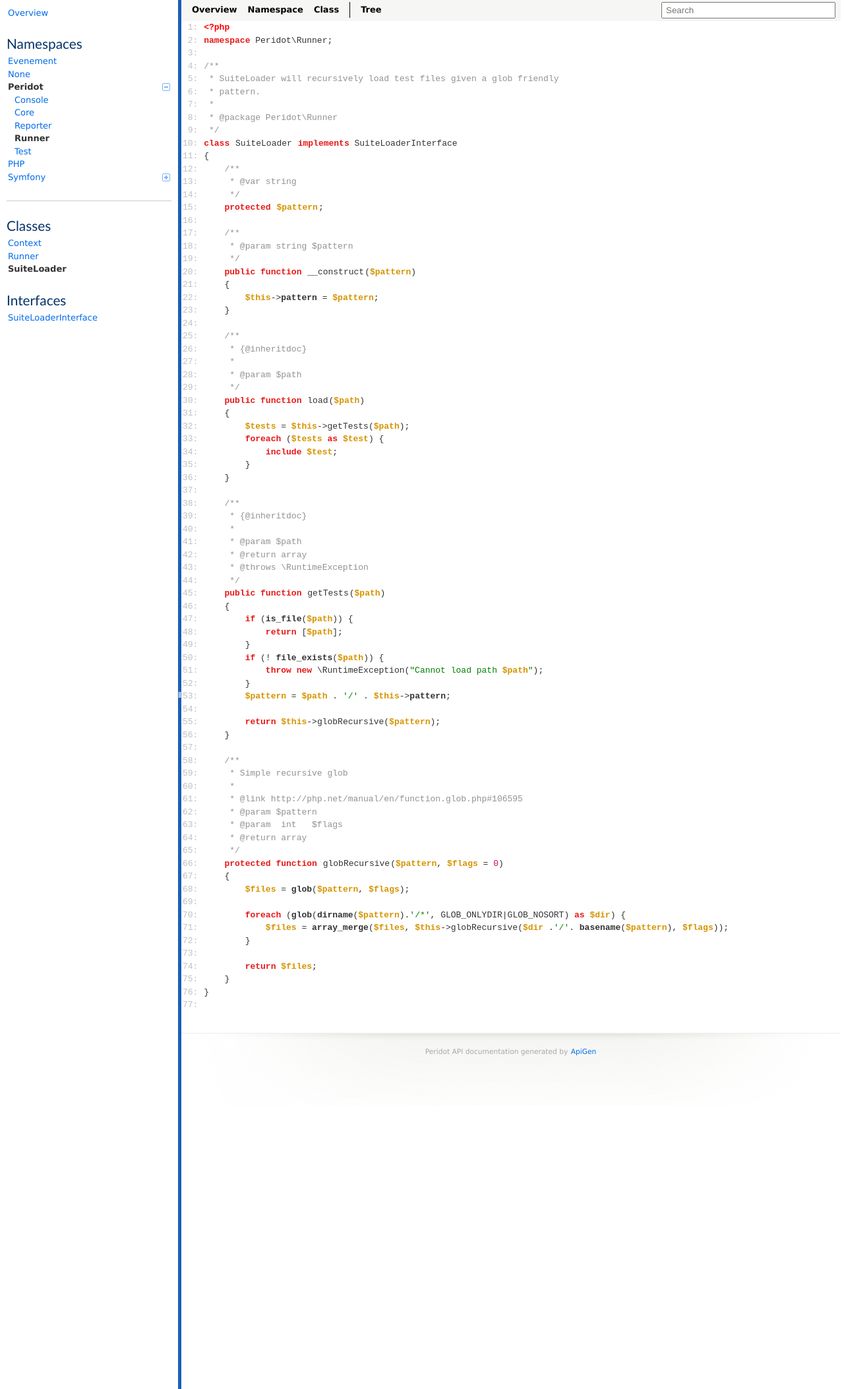
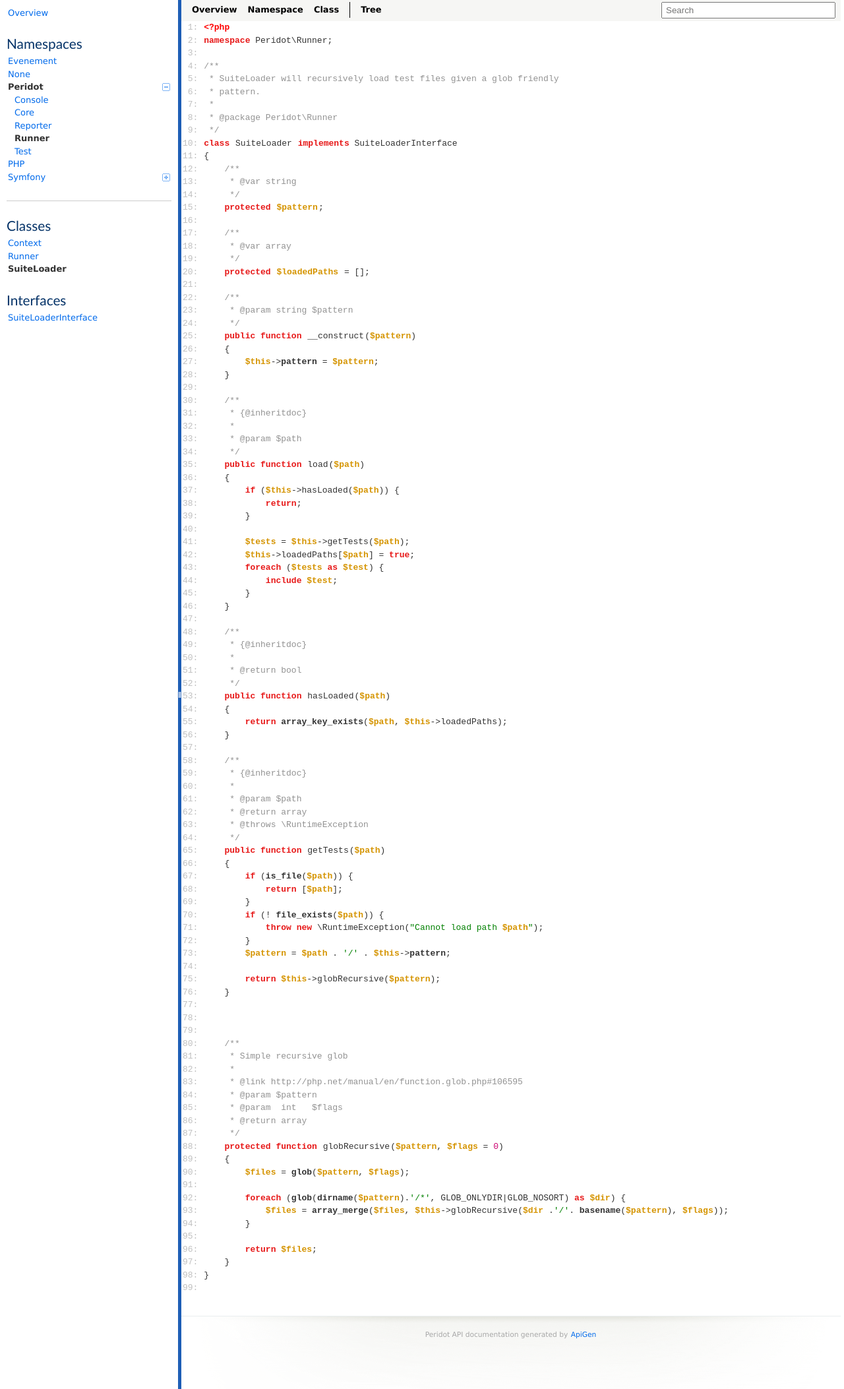
Before and after one commit to peridot-php/peridot-php.github.io, a Jekyll site: the page docs/source-class-Peridot.Runner.SuiteLoader.html, which Jekyll copies as it is, in a window 1280 px wide. Shown: the whole page at 66% size. Built offline with Jekyll 4.4.1, drawn with Linux system fonts in a browser that asks for light colours.

Commit message:
auto-update

```diff
--- a/docs/class-Peridot.Console.Version.html
+++ b/docs/class-Peridot.Console.Version.html
@@ -178,7 +178,7 @@
 		<td class="value">
 			<div>
 				<a href="#NUMBER" class="anchor">#</a>
-				<code><span class="php-quote">&quot;1.3.1&quot;</span></code>
+				<code><span class="php-quote">&quot;1.3.2&quot;</span></code>
 			</div>
 		</td>
 	</tr>
--- a/docs/source-class-Peridot.Console.Version.html
+++ b/docs/source-class-Peridot.Console.Version.html
@@ -133,7 +133,7 @@
 </span><span id="11" class="l"><a class="l" href="#11">11: </a>    <span class="php-comment">/**
 </span></span><span id="12" class="l"><a class="l" href="#12">12: </a><span class="php-comment">     * @var int
 </span></span><span id="13" class="l"><a class="l" href="#13">13: </a><span class="php-comment">     */</span>
-</span><span id="14" class="l"><a class="l" href="#14">14: </a>    <span class="php-keyword1">const</span> <a id="NUMBER" href="#NUMBER">NUMBER</a> = <span class="php-quote">&quot;1.3.1&quot;</span>;
+</span><span id="14" class="l"><a class="l" href="#14">14: </a>    <span class="php-keyword1">const</span> <a id="NUMBER" href="#NUMBER">NUMBER</a> = <span class="php-quote">&quot;1.3.2&quot;</span>;
 </span><span id="15" class="l"><a class="l" href="#15">15: </a>
 </span><span id="16" class="l"><a class="l" href="#16">16: </a>    <span class="php-comment">/**
 </span></span><span id="17" class="l"><a class="l" href="#17">17: </a><span class="php-comment">     * @var string
--- a/docs/source-class-Peridot.Runner.SuiteLoader.html
+++ b/docs/source-class-Peridot.Runner.SuiteLoader.html
@@ -137,66 +137,88 @@
 </span><span id="15" class="l"><a class="l" href="#15">15: </a>    <span class="php-keyword1">protected</span> <span class="php-var"><a id="$pattern" href="#$pattern">$pattern</a></span>;
 </span><span id="16" class="l"><a class="l" href="#16">16: </a>
 </span><span id="17" class="l"><a class="l" href="#17">17: </a>    <span class="php-comment">/**
-</span></span><span id="18" class="l"><a class="l" href="#18">18: </a><span class="php-comment">     * @param string $pattern
+</span></span><span id="18" class="l"><a class="l" href="#18">18: </a><span class="php-comment">     * @var array
 </span></span><span id="19" class="l"><a class="l" href="#19">19: </a><span class="php-comment">     */</span>
-</span><span id="20" class="l"><a class="l" href="#20">20: </a>    <span class="php-keyword1">public</span> <span class="php-keyword1">function</span> <a id="___construct" href="#___construct">__construct</a>(<span class="php-var">$pattern</span>)
-</span><span id="21" class="l"><a class="l" href="#21">21: </a>    {
-</span><span id="22" class="l"><a class="l" href="#22">22: </a>        <span class="php-var">$this</span>-&gt;<span class="php-keyword2">pattern</span> = <span class="php-var">$pattern</span>;
-</span><span id="23" class="l"><a class="l" href="#23">23: </a>    }
-</span><span id="24" class="l"><a class="l" href="#24">24: </a>
-</span><span id="25" class="l"><a class="l" href="#25">25: </a>    <span class="php-comment">/**
-</span></span><span id="26" class="l"><a class="l" href="#26">26: </a><span class="php-comment">     * {@inheritdoc}
-</span></span><span id="27" class="l"><a class="l" href="#27">27: </a><span class="php-comment">     *
-</span></span><span id="28" class="l"><a class="l" href="#28">28: </a><span class="php-comment">     * @param $path
-</span></span><span id="29" class="l"><a class="l" href="#29">29: </a><span class="php-comment">     */</span>
-</span><span id="30" class="l"><a class="l" href="#30">30: </a>    <span class="php-keyword1">public</span> <span class="php-keyword1">function</span> <a id="_load" href="#_load">load</a>(<span class="php-var">$path</span>)
-</span><span id="31" class="l"><a class="l" href="#31">31: </a>    {
-</span><span id="32" class="l"><a class="l" href="#32">32: </a>        <span class="php-var">$tests</span> = <span class="php-var">$this</span>-&gt;getTests(<span class="php-var">$path</span>);
-</span><span id="33" class="l"><a class="l" href="#33">33: </a>        <span class="php-keyword1">foreach</span> (<span class="php-var">$tests</span> <span class="php-keyword1">as</span> <span class="php-var">$test</span>) {
-</span><span id="34" class="l"><a class="l" href="#34">34: </a>            <span class="php-keyword1">include</span> <span class="php-var">$test</span>;
-</span><span id="35" class="l"><a class="l" href="#35">35: </a>        }
-</span><span id="36" class="l"><a class="l" href="#36">36: </a>    }
-</span><span id="37" class="l"><a class="l" href="#37">37: </a>
-</span><span id="38" class="l"><a class="l" href="#38">38: </a>    <span class="php-comment">/**
-</span></span><span id="39" class="l"><a class="l" href="#39">39: </a><span class="php-comment">     * {@inheritdoc}
-</span></span><span id="40" class="l"><a class="l" href="#40">40: </a><span class="php-comment">     *
-</span></span><span id="41" class="l"><a class="l" href="#41">41: </a><span class="php-comment">     * @param $path
-</span></span><span id="42" class="l"><a class="l" href="#42">42: </a><span class="php-comment">     * @return array
-</span></span><span id="43" class="l"><a class="l" href="#43">43: </a><span class="php-comment">     * @throws \RuntimeException
-</span></span><span id="44" class="l"><a class="l" href="#44">44: </a><span class="php-comment">     */</span>
-</span><span id="45" class="l"><a class="l" href="#45">45: </a>    <span class="php-keyword1">public</span> <span class="php-keyword1">function</span> <a id="_getTests" href="#_getTests">getTests</a>(<span class="php-var">$path</span>)
-</span><span id="46" class="l"><a class="l" href="#46">46: </a>    {
-</span><span id="47" class="l"><a class="l" href="#47">47: </a>        <span class="php-keyword1">if</span> (<span class="php-keyword2">is_file</span>(<span class="php-var">$path</span>)) {
-</span><span id="48" class="l"><a class="l" href="#48">48: </a>            <span class="php-keyword1">return</span> [<span class="php-var">$path</span>];
-</span><span id="49" class="l"><a class="l" href="#49">49: </a>        }
-</span><span id="50" class="l"><a class="l" href="#50">50: </a>        <span class="php-keyword1">if</span> (! <span class="php-keyword2">file_exists</span>(<span class="php-var">$path</span>)) {
-</span><span id="51" class="l"><a class="l" href="#51">51: </a>            <span class="php-keyword1">throw</span> <span class="php-keyword1">new</span> \RuntimeException(<span class="php-quote">&quot;Cannot load path </span><span class="php-var">$path</span><span class="php-quote">&quot;</span>);
-</span><span id="52" class="l"><a class="l" href="#52">52: </a>        }
-</span><span id="53" class="l"><a class="l" href="#53">53: </a>        <span class="php-var">$pattern</span> = <span class="php-var">$path</span> . <span class="php-quote">'/'</span> . <span class="php-var">$this</span>-&gt;<span class="php-keyword2">pattern</span>;
-</span><span id="54" class="l"><a class="l" href="#54">54: </a>
-</span><span id="55" class="l"><a class="l" href="#55">55: </a>        <span class="php-keyword1">return</span> <span class="php-var">$this</span>-&gt;globRecursive(<span class="php-var">$pattern</span>);
+</span><span id="20" class="l"><a class="l" href="#20">20: </a>    <span class="php-keyword1">protected</span> <span class="php-var"><a id="$loadedPaths" href="#$loadedPaths">$loadedPaths</a></span> = [];
+</span><span id="21" class="l"><a class="l" href="#21">21: </a>
+</span><span id="22" class="l"><a class="l" href="#22">22: </a>    <span class="php-comment">/**
+</span></span><span id="23" class="l"><a class="l" href="#23">23: </a><span class="php-comment">     * @param string $pattern
+</span></span><span id="24" class="l"><a class="l" href="#24">24: </a><span class="php-comment">     */</span>
+</span><span id="25" class="l"><a class="l" href="#25">25: </a>    <span class="php-keyword1">public</span> <span class="php-keyword1">function</span> <a id="___construct" href="#___construct">__construct</a>(<span class="php-var">$pattern</span>)
+</span><span id="26" class="l"><a class="l" href="#26">26: </a>    {
+</span><span id="27" class="l"><a class="l" href="#27">27: </a>        <span class="php-var">$this</span>-&gt;<span class="php-keyword2">pattern</span> = <span class="php-var">$pattern</span>;
+</span><span id="28" class="l"><a class="l" href="#28">28: </a>    }
+</span><span id="29" class="l"><a class="l" href="#29">29: </a>
+</span><span id="30" class="l"><a class="l" href="#30">30: </a>    <span class="php-comment">/**
+</span></span><span id="31" class="l"><a class="l" href="#31">31: </a><span class="php-comment">     * {@inheritdoc}
+</span></span><span id="32" class="l"><a class="l" href="#32">32: </a><span class="php-comment">     *
+</span></span><span id="33" class="l"><a class="l" href="#33">33: </a><span class="php-comment">     * @param $path
+</span></span><span id="34" class="l"><a class="l" href="#34">34: </a><span class="php-comment">     */</span>
+</span><span id="35" class="l"><a class="l" href="#35">35: </a>    <span class="php-keyword1">public</span> <span class="php-keyword1">function</span> <a id="_load" href="#_load">load</a>(<span class="php-var">$path</span>)
+</span><span id="36" class="l"><a class="l" href="#36">36: </a>    {
+</span><span id="37" class="l"><a class="l" href="#37">37: </a>        <span class="php-keyword1">if</span> (<span class="php-var">$this</span>-&gt;hasLoaded(<span class="php-var">$path</span>)) {
+</span><span id="38" class="l"><a class="l" href="#38">38: </a>            <span class="php-keyword1">return</span>;
+</span><span id="39" class="l"><a class="l" href="#39">39: </a>        }
+</span><span id="40" class="l"><a class="l" href="#40">40: </a>
+</span><span id="41" class="l"><a class="l" href="#41">41: </a>        <span class="php-var">$tests</span> = <span class="php-var">$this</span>-&gt;getTests(<span class="php-var">$path</span>);
+</span><span id="42" class="l"><a class="l" href="#42">42: </a>        <span class="php-var">$this</span>-&gt;loadedPaths[<span class="php-var">$path</span>] = <span class="php-keyword1">true</span>;
+</span><span id="43" class="l"><a class="l" href="#43">43: </a>        <span class="php-keyword1">foreach</span> (<span class="php-var">$tests</span> <span class="php-keyword1">as</span> <span class="php-var">$test</span>) {
+</span><span id="44" class="l"><a class="l" href="#44">44: </a>            <span class="php-keyword1">include</span> <span class="php-var">$test</span>;
+</span><span id="45" class="l"><a class="l" href="#45">45: </a>        }
+</span><span id="46" class="l"><a class="l" href="#46">46: </a>    }
+</span><span id="47" class="l"><a class="l" href="#47">47: </a>
+</span><span id="48" class="l"><a class="l" href="#48">48: </a>    <span class="php-comment">/**
+</span></span><span id="49" class="l"><a class="l" href="#49">49: </a><span class="php-comment">     * {@inheritdoc}
+</span></span><span id="50" class="l"><a class="l" href="#50">50: </a><span class="php-comment">     *
+</span></span><span id="51" class="l"><a class="l" href="#51">51: </a><span class="php-comment">     * @return bool
+</span></span><span id="52" class="l"><a class="l" href="#52">52: </a><span class="php-comment">     */</span>
+</span><span id="53" class="l"><a class="l" href="#53">53: </a>    <span class="php-keyword1">public</span> <span class="php-keyword1">function</span> <a id="_hasLoaded" href="#_hasLoaded">hasLoaded</a>(<span class="php-var">$path</span>)
+</span><span id="54" class="l"><a class="l" href="#54">54: </a>    {
+</span><span id="55" class="l"><a class="l" href="#55">55: </a>        <span class="php-keyword1">return</span> <span class="php-keyword2">array_key_exists</span>(<span class="php-var">$path</span>, <span class="php-var">$this</span>-&gt;loadedPaths);
 </span><span id="56" class="l"><a class="l" href="#56">56: </a>    }
 </span><span id="57" class="l"><a class="l" href="#57">57: </a>
 </span><span id="58" class="l"><a class="l" href="#58">58: </a>    <span class="php-comment">/**
-</span></span><span id="59" class="l"><a class="l" href="#59">59: </a><span class="php-comment">     * Simple recursive glob
+</span></span><span id="59" class="l"><a class="l" href="#59">59: </a><span class="php-comment">     * {@inheritdoc}
 </span></span><span id="60" class="l"><a class="l" href="#60">60: </a><span class="php-comment">     *
-</span></span><span id="61" class="l"><a class="l" href="#61">61: </a><span class="php-comment">     * @link http://php.net/manual/en/function.glob.php#106595
-</span></span><span id="62" class="l"><a class="l" href="#62">62: </a><span class="php-comment">     * @param $pattern
-</span></span><span id="63" class="l"><a class="l" href="#63">63: </a><span class="php-comment">     * @param  int   $flags
-</span></span><span id="64" class="l"><a class="l" href="#64">64: </a><span class="php-comment">     * @return array
-</span></span><span id="65" class="l"><a class="l" href="#65">65: </a><span class="php-comment">     */</span>
-</span><span id="66" class="l"><a class="l" href="#66">66: </a>    <span class="php-keyword1">protected</span> <span class="php-keyword1">function</span> <a id="_globRecursive" href="#_globRecursive">globRecursive</a>(<span class="php-var">$pattern</span>, <span class="php-var">$flags</span> = <span class="php-num">0</span>)
-</span><span id="67" class="l"><a class="l" href="#67">67: </a>    {
-</span><span id="68" class="l"><a class="l" href="#68">68: </a>        <span class="php-var">$files</span> = <span class="php-keyword2">glob</span>(<span class="php-var">$pattern</span>, <span class="php-var">$flags</span>);
-</span><span id="69" class="l"><a class="l" href="#69">69: </a>
-</span><span id="70" class="l"><a class="l" href="#70">70: </a>        <span class="php-keyword1">foreach</span> (<span class="php-keyword2">glob</span>(<span class="php-keyword2">dirname</span>(<span class="php-var">$pattern</span>).<span class="php-quote">'/*'</span>, GLOB_ONLYDIR|GLOB_NOSORT) <span class="php-keyword1">as</span> <span class="php-var">$dir</span>) {
-</span><span id="71" class="l"><a class="l" href="#71">71: </a>            <span class="php-var">$files</span> = <span class="php-keyword2">array_merge</span>(<span class="php-var">$files</span>, <span class="php-var">$this</span>-&gt;globRecursive(<span class="php-var">$dir</span> .<span class="php-quote">'/'</span>. <span class="php-keyword2">basename</span>(<span class="php-var">$pattern</span>), <span class="php-var">$flags</span>));
+</span></span><span id="61" class="l"><a class="l" href="#61">61: </a><span class="php-comment">     * @param $path
+</span></span><span id="62" class="l"><a class="l" href="#62">62: </a><span class="php-comment">     * @return array
+</span></span><span id="63" class="l"><a class="l" href="#63">63: </a><span class="php-comment">     * @throws \RuntimeException
+</span></span><span id="64" class="l"><a class="l" href="#64">64: </a><span class="php-comment">     */</span>
+</span><span id="65" class="l"><a class="l" href="#65">65: </a>    <span class="php-keyword1">public</span> <span class="php-keyword1">function</span> <a id="_getTests" href="#_getTests">getTests</a>(<span class="php-var">$path</span>)
+</span><span id="66" class="l"><a class="l" href="#66">66: </a>    {
+</span><span id="67" class="l"><a class="l" href="#67">67: </a>        <span class="php-keyword1">if</span> (<span class="php-keyword2">is_file</span>(<span class="php-var">$path</span>)) {
+</span><span id="68" class="l"><a class="l" href="#68">68: </a>            <span class="php-keyword1">return</span> [<span class="php-var">$path</span>];
+</span><span id="69" class="l"><a class="l" href="#69">69: </a>        }
+</span><span id="70" class="l"><a class="l" href="#70">70: </a>        <span class="php-keyword1">if</span> (! <span class="php-keyword2">file_exists</span>(<span class="php-var">$path</span>)) {
+</span><span id="71" class="l"><a class="l" href="#71">71: </a>            <span class="php-keyword1">throw</span> <span class="php-keyword1">new</span> \RuntimeException(<span class="php-quote">&quot;Cannot load path </span><span class="php-var">$path</span><span class="php-quote">&quot;</span>);
 </span><span id="72" class="l"><a class="l" href="#72">72: </a>        }
-</span><span id="73" class="l"><a class="l" href="#73">73: </a>
-</span><span id="74" class="l"><a class="l" href="#74">74: </a>        <span class="php-keyword1">return</span> <span class="php-var">$files</span>;
-</span><span id="75" class="l"><a class="l" href="#75">75: </a>    }
-</span><span id="76" class="l"><a class="l" href="#76">76: </a>}
-</span><span id="77" class="l"><a class="l" href="#77">77: </a></span></code></pre>
+</span><span id="73" class="l"><a class="l" href="#73">73: </a>        <span class="php-var">$pattern</span> = <span class="php-var">$path</span> . <span class="php-quote">'/'</span> . <span class="php-var">$this</span>-&gt;<span class="php-keyword2">pattern</span>;
+</span><span id="74" class="l"><a class="l" href="#74">74: </a>
+</span><span id="75" class="l"><a class="l" href="#75">75: </a>        <span class="php-keyword1">return</span> <span class="php-var">$this</span>-&gt;globRecursive(<span class="php-var">$pattern</span>);
+</span><span id="76" class="l"><a class="l" href="#76">76: </a>    }
+</span><span id="77" class="l"><a class="l" href="#77">77: </a>
+</span><span id="78" class="l"><a class="l" href="#78">78: </a>
+</span><span id="79" class="l"><a class="l" href="#79">79: </a>
+</span><span id="80" class="l"><a class="l" href="#80">80: </a>    <span class="php-comment">/**
+</span></span><span id="81" class="l"><a class="l" href="#81">81: </a><span class="php-comment">     * Simple recursive glob
+</span></span><span id="82" class="l"><a class="l" href="#82">82: </a><span class="php-comment">     *
+</span></span><span id="83" class="l"><a class="l" href="#83">83: </a><span class="php-comment">     * @link http://php.net/manual/en/function.glob.php#106595
+</span></span><span id="84" class="l"><a class="l" href="#84">84: </a><span class="php-comment">     * @param $pattern
+</span></span><span id="85" class="l"><a class="l" href="#85">85: </a><span class="php-comment">     * @param  int   $flags
+</span></span><span id="86" class="l"><a class="l" href="#86">86: </a><span class="php-comment">     * @return array
+</span></span><span id="87" class="l"><a class="l" href="#87">87: </a><span class="php-comment">     */</span>
+</span><span id="88" class="l"><a class="l" href="#88">88: </a>    <span class="php-keyword1">protected</span> <span class="php-keyword1">function</span> <a id="_globRecursive" href="#_globRecursive">globRecursive</a>(<span class="php-var">$pattern</span>, <span class="php-var">$flags</span> = <span class="php-num">0</span>)
+</span><span id="89" class="l"><a class="l" href="#89">89: </a>    {
+</span><span id="90" class="l"><a class="l" href="#90">90: </a>        <span class="php-var">$files</span> = <span class="php-keyword2">glob</span>(<span class="php-var">$pattern</span>, <span class="php-var">$flags</span>);
+</span><span id="91" class="l"><a class="l" href="#91">91: </a>
+</span><span id="92" class="l"><a class="l" href="#92">92: </a>        <span class="php-keyword1">foreach</span> (<span class="php-keyword2">glob</span>(<span class="php-keyword2">dirname</span>(<span class="php-var">$pattern</span>).<span class="php-quote">'/*'</span>, GLOB_ONLYDIR|GLOB_NOSORT) <span class="php-keyword1">as</span> <span class="php-var">$dir</span>) {
+</span><span id="93" class="l"><a class="l" href="#93">93: </a>            <span class="php-var">$files</span> = <span class="php-keyword2">array_merge</span>(<span class="php-var">$files</span>, <span class="php-var">$this</span>-&gt;globRecursive(<span class="php-var">$dir</span> .<span class="php-quote">'/'</span>. <span class="php-keyword2">basename</span>(<span class="php-var">$pattern</span>), <span class="php-var">$flags</span>));
+</span><span id="94" class="l"><a class="l" href="#94">94: </a>        }
+</span><span id="95" class="l"><a class="l" href="#95">95: </a>
+</span><span id="96" class="l"><a class="l" href="#96">96: </a>        <span class="php-keyword1">return</span> <span class="php-var">$files</span>;
+</span><span id="97" class="l"><a class="l" href="#97">97: </a>    }
+</span><span id="98" class="l"><a class="l" href="#98">98: </a>}
+</span><span id="99" class="l"><a class="l" href="#99">99: </a></span></code></pre>
 
 	<div id="footer">
 		Peridot API documentation generated by <a href="http://apigen.org">ApiGen</a>
```
Also changed, not shown: docs/class-Peridot.Runner.SuiteLoader.html (+70 -5 lines), docs/class-Peridot.Runner.SuiteLoaderInterface.html (+37 -1 lines), docs/source-class-Peridot.Runner.SuiteLoaderInterface.html (+9 -2 lines), 1 other file.
